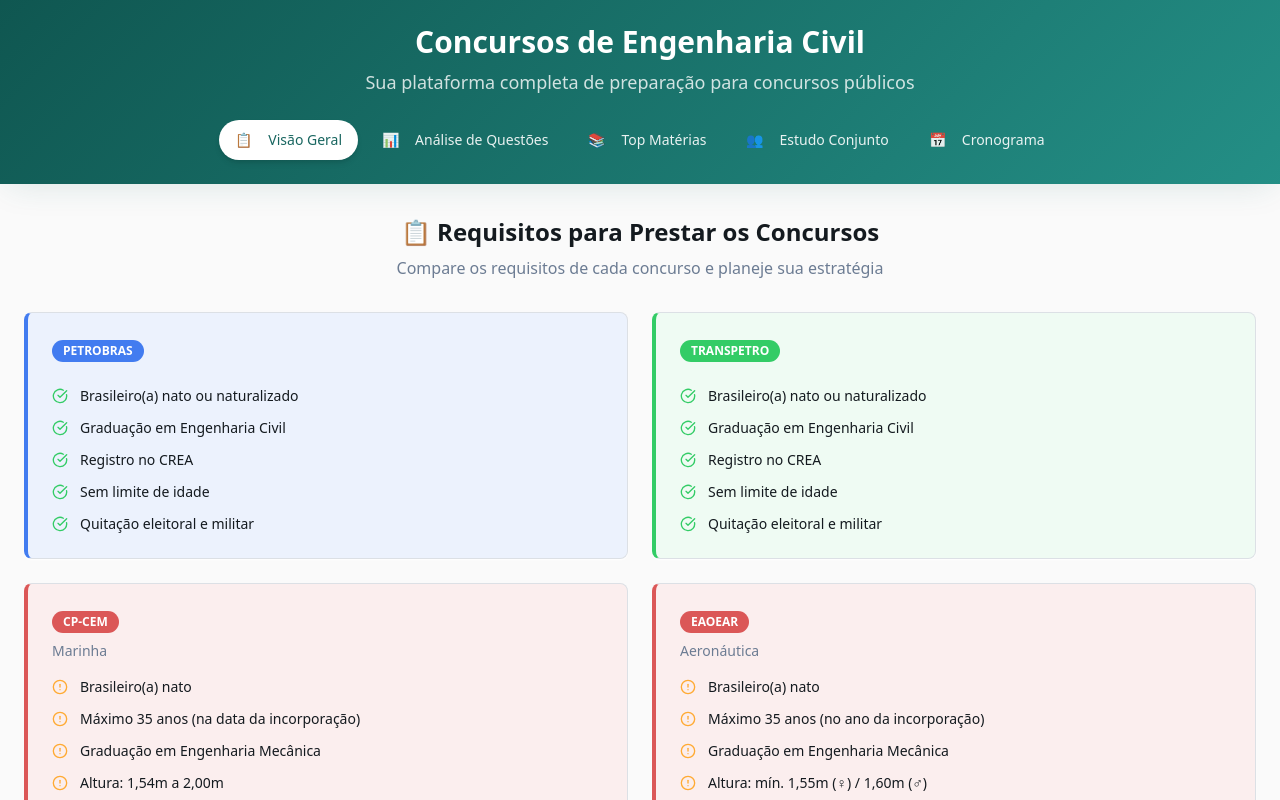
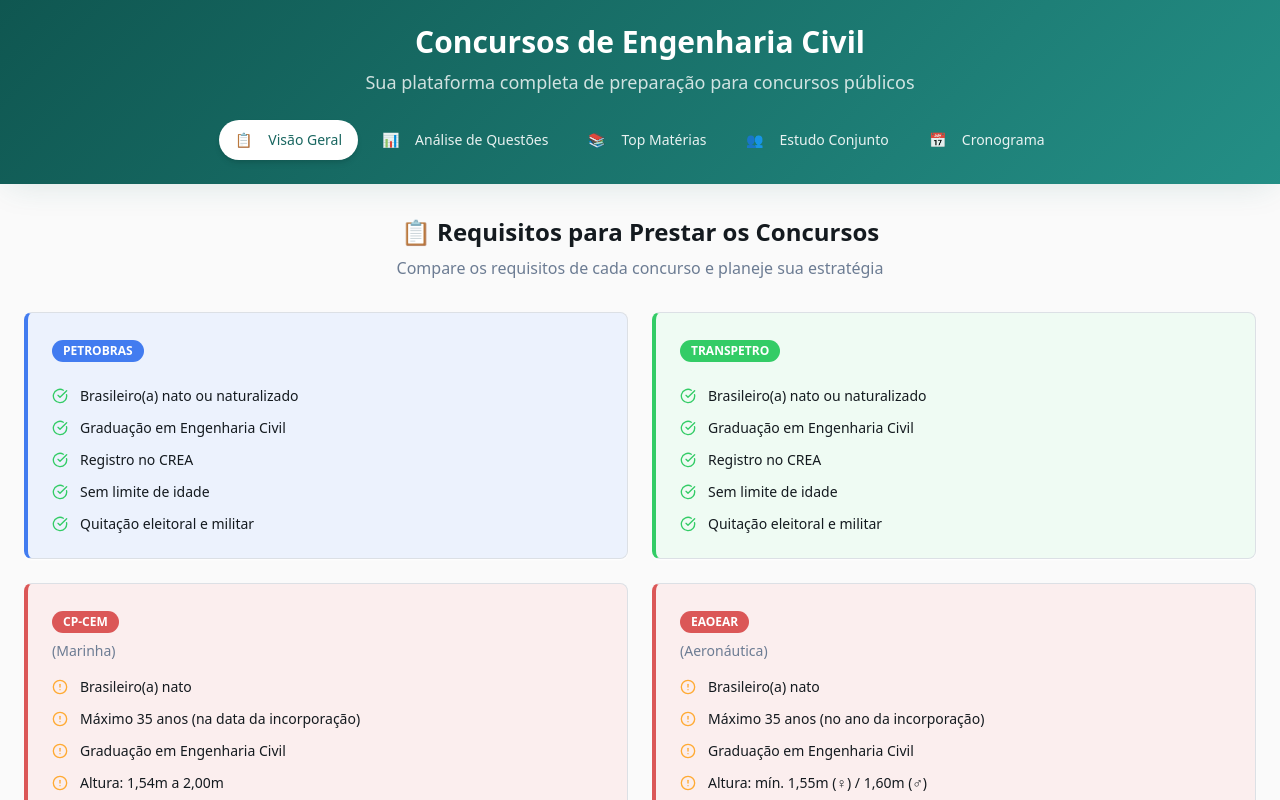
Before and after one commit to produtoseoperacoes-ux/engenharia-civil-raiox-comandante, a React (Vite) app: page / in a window 1280 px wide. Shown: the top 800 px of the page. Built offline with nearby package versions, Linux system fonts and the light colour scheme.

Commit message:
Refatorar títulos de concursos

```diff
--- a/src/components/ExamRequirements.tsx
+++ b/src/components/ExamRequirements.tsx
@@ -39,12 +39,12 @@ const examData: ExamData[] = [
   },
   {
     title: "CP-CEM",
-    subtitle: "Marinha",
+    subtitle: "(Marinha)",
     color: "military",
     requirements: [
       { text: "Brasileiro(a) nato", status: "warning" },
       { text: "Máximo 35 anos (na data da incorporação)", status: "warning" },
-      { text: "Graduação em Engenharia Mecânica", status: "warning" },
+      { text: "Graduação em Engenharia Civil", status: "warning" },
       { text: "Altura: 1,54m a 2,00m", status: "warning" },
       { text: "Quitação eleitoral e militar", status: "met" },
       { text: "Aprovação em inspeção de saúde", status: "warning" }
@@ -52,12 +52,12 @@ const examData: ExamData[] = [
   },
   {
     title: "EAOEAR",
-    subtitle: "Aeronáutica",
+    subtitle: "(Aeronáutica)",
     color: "military",
     requirements: [
       { text: "Brasileiro(a) nato", status: "warning" },
       { text: "Máximo 35 anos (no ano da incorporação)", status: "warning" },
-      { text: "Graduação em Engenharia Mecânica", status: "warning" },
+      { text: "Graduação em Engenharia Civil", status: "warning" },
       { text: "Altura: mín. 1,55m (♀) / 1,60m (♂)", status: "warning" },
       { text: "Quitação eleitoral e militar", status: "met" },
       { text: "Teste de aptidão física (TAF) - etapa", status: "warning" }
@@ -65,12 +65,12 @@ const examData: ExamData[] = [
   },
   {
     title: "CFRM",
-    subtitle: "Exército",
+    subtitle: "(Exército)",
     color: "military",
     requirements: [
       { text: "Brasileiro(a) ambos os sexos", status: "warning" },
       { text: "Máximo 26 anos (no ano da incorporação)", status: "warning" },
-      { text: "Graduação em Engenharia Mecânica", status: "warning" },
+      { text: "Graduação em Engenharia Civil", status: "warning" },
       { text: "Altura: mín. 1,55m (♀) / 1,60m (♂)", status: "warning" },
       { text: "Quitação eleitoral e militar", status: "met" },
       { text: "Formação militar após aprovação", status: "warning" }
```
